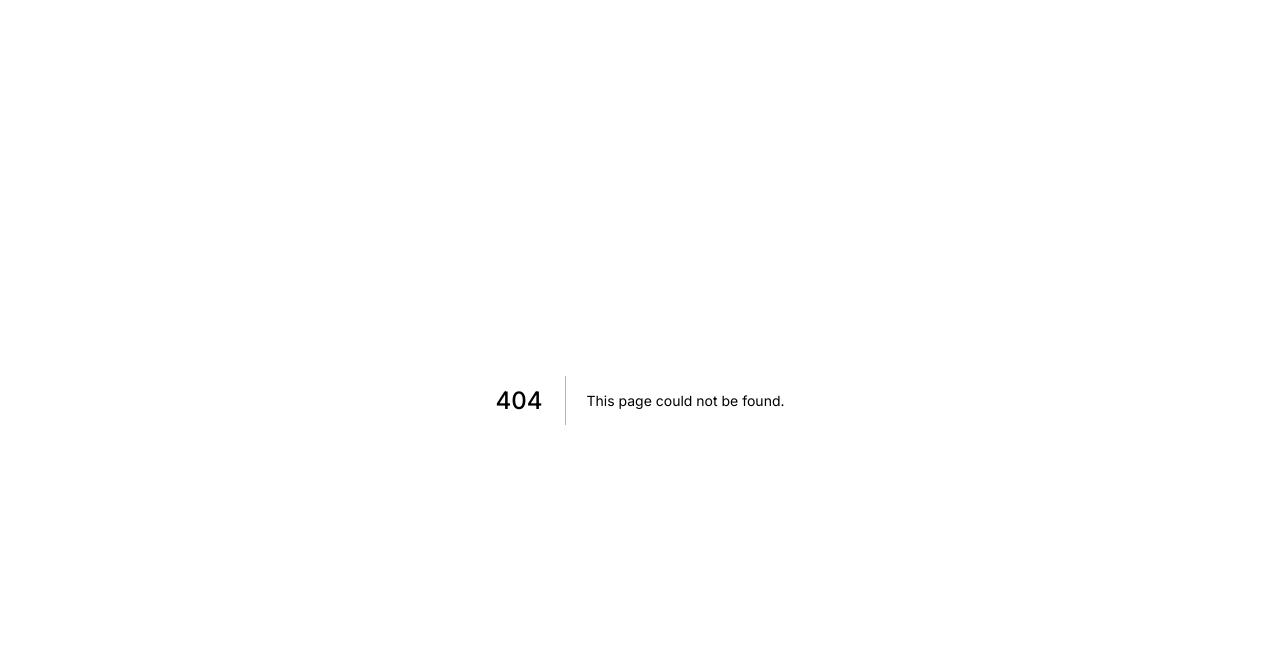
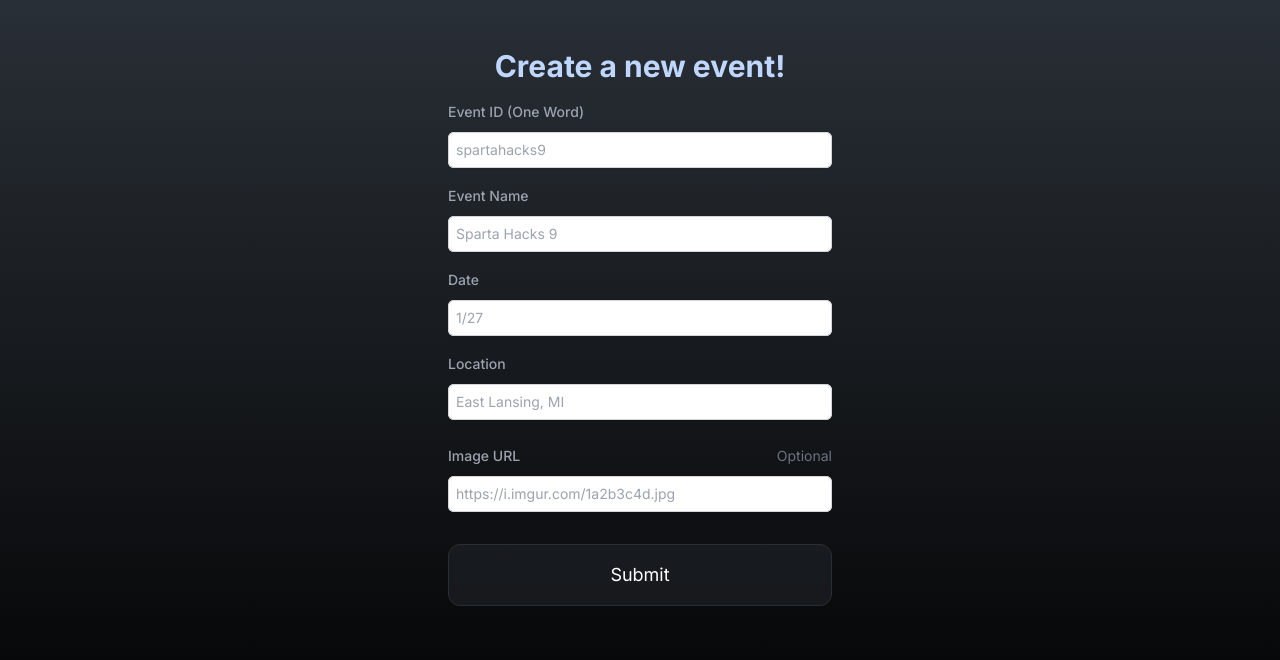
Before and after one commit to AjayGanesh02/CrowdCam, a Next.js app in the folder frontend/: page /events/create in a window 1280 px wide. Before the commit this address had no page. Shown: the top 660 px of the page. Built offline with nearby package versions, Linux system fonts and the light colour scheme.

Commit message:
made create page

```diff
--- a/frontend/src/pages/events/[eventId]/query.tsx
+++ b/frontend/src/pages/events/[eventId]/query.tsx
@@ -26,9 +26,9 @@ const QueryPage = () => {
       <div className={"text-3xl pt-8 px-8 text-[#BFD7FF] font-bold"}>
         <p>Query {queryResults.length > 0 ? "Results" : "Page"}</p>
       </div>
-      <div className={"mt-12"}>
+      <div className={""}>
         {queryResults.length == 0 ? (
-          <div>
+          <div className={"mt-12"}>
             <p className={"text-white my-8 px-4"}>
               {prompt}
             </p>
@@ -36,7 +36,6 @@ const QueryPage = () => {
               search={true}
               begun={() => {}}
               setter={(reply: any) => {
-                console.log(reply);
                 if (reply.error) {
                   setPrompt(`${ reply.error }. Please try again.`);
                 }
@@ -53,7 +52,7 @@ const QueryPage = () => {
           </div>
         ) : (
           <>
-            <div className={"flex px-10 pb-20"}>
+            <div className={"flex px-10 pb-20 mt-4"}>
               <div className="grid gap-4 mx-auto">
                 <div className="flex items-center max-h-[480px]">
                   <img
@@ -86,6 +85,9 @@ const QueryPage = () => {
                     </div>
                   ))}
                 </div>
+                <div className={"text-gray-400"}>
+                  {queryResults?.length} Queries Found
+                </div>
               </div>
             </div>
           </>
--- /dev/null
+++ b/frontend/src/pages/events/create.tsx
@@ -0,0 +1,191 @@
+import { useRouter } from "next/router";
+import { useState } from "react";
+
+const EventUploadPage = () => {
+  const router = useRouter();
+
+  const [eventId, setEventId] = useState<string>("")
+  const [eventName, setEventName] = useState<string>("")
+  const [eventDate, setEventDate] = useState<string>("")
+  const [eventLocation, setEventLocation] = useState<string>("")
+  const [eventImage, setEventImage] = useState<string>("")
+  const [inputError, setInputError] = useState<string>("")
+
+  const validateOutput = (e: any) => {
+    e.preventDefault()
+
+    if (eventId.length == 0) {
+      setInputError("Please enter an event ID")
+      return
+    } else if (eventId.includes(" ")) {
+      setInputError("Please enter a valid event ID (no spaces)")
+      return
+    }
+
+    if(eventName.length == 0) {
+      setInputError("Please enter an event name")
+      return
+    }
+
+    if(eventDate.length == 0) {
+      setInputError("Please enter an event date")
+      return
+    } else if(eventDate.length > 4 || !eventDate.includes("/") || eventDate.length < 3) {
+      setInputError("Please only enter the date in MM/DD format")
+      return
+    }
+
+    if(eventLocation.length == 0) {
+      setInputError("Please enter an event location")
+      return
+    }
+
+    var formData = new FormData()
+    formData.append("eventId", eventId)
+    formData.append("name", eventName)
+    formData.append("date", eventDate)
+    formData.append("location", eventLocation)
+    formData.append("imageUrl", eventImage.length > 0 ? eventImage : "https://static.thenounproject.com/png/4974686-200.png")
+
+    try {
+      const response = fetch("/api/newevent", {
+        method: "POST",
+        body: formData
+      })
+    } catch (e) {
+      console.error(e)
+    }
+
+    router.push(`/events/${eventId}/upload`);
+  }
+
+  return (
+    <main
+      className={
+        "min-h-screen overscroll-none bg-gradient-to-t from-black to-[#292F36]"
+      }
+    >
+      <div className={"pt-8 px-4"}>
+        <div className={"text-3xl py-4 text-[#BFD7FF] font-bold text-center"}>
+          <p>Create a new event!</p>
+        </div>
+      </div>
+      <div className={"px-4"}>
+        {
+          inputError.length > 0 &&
+          <div className={"text-red-400 mx-auto text-center"}>
+            {inputError}
+          </div>
+        }
+        <form className={"max-w-96 mx-auto"}>
+          <div>
+            <label htmlFor="email" className="block text-sm font-medium leading-6 text-gray-400">
+              Event ID (One Word)
+            </label>
+            <div className="mt-2">
+              <input
+                type="name"
+                name="name"
+                id="name"
+                value={eventId}
+                onChange={(e) => setEventId(e.target.value)}
+                className="px-2 block w-full rounded-md border-0 py-1.5 text-gray-600 shadow-sm ring-1 ring-inset ring-gray-300 placeholder:text-gray-400 focus:ring-2 focus:ring-inset focus:ring-indigo-600 sm:text-sm sm:leading-6"
+                placeholder="spartahacks9"
+              />
+            </div>
+          </div>
+
+          <div className={"mt-4"}>
+            <label htmlFor="email" className="block text-sm font-medium leading-6 text-gray-400">
+              Event Name
+            </label>
+            <div className="mt-2">
+              <input
+                type="name"
+                name="name"
+                id="name"
+                value={eventName}
+                onChange={(e) => setEventName(e.target.value)}
+                className="px-2 block w-full rounded-md border-0 py-1.5 text-gray-600 shadow-sm ring-1 ring-inset ring-gray-300 placeholder:text-gray-400 focus:ring-2 focus:ring-inset focus:ring-indigo-600 sm:text-sm sm:leading-6"
+                placeholder="Sparta Hacks 9"
+              />
+            </div>
+          </div>
+
+          <div className={"mt-4"}>
+            <label htmlFor="email" className="block text-sm font-medium leading-6 text-gray-400">
+              Date
+            </label>
+            <div className="mt-2">
+              <input
+                type="input"
+                name="date"
+                id="date"
+                value={eventDate}
+                onChange={(e) => setEventDate(e.target.value)}
+                className="px-2 block w-full rounded-md border-0 py-1.5 text-gray-600 shadow-sm ring-1 ring-inset ring-gray-300 placeholder:text-gray-400 focus:ring-2 focus:ring-inset focus:ring-indigo-600 sm:text-sm sm:leading-6"
+                placeholder="1/27"
+              />
+            </div>
+          </div>
+
+          <div className={"mt-4"}>
+            <label htmlFor="email" className="block text-sm font-medium leading-6 text-gray-400">
+              Location
+            </label>
+            <div className="mt-2">
+              <input
+                type="location"
+                name="location"
+                id="location"
+                value={eventLocation}
+                onChange={(e) => setEventLocation(e.target.value)}
+                className="px-2 block w-full rounded-md border-0 py-1.5 text-gray-600 shadow-sm ring-1 ring-inset ring-gray-300 placeholder:text-gray-400 focus:ring-2 focus:ring-inset focus:ring-indigo-600 sm:text-sm sm:leading-6"
+                placeholder="East Lansing, MI"
+              />
+            </div>
+          </div>
+
+          <div className={"mt-2"}>
+            <div className="flex justify-between">
+              <label htmlFor="email" className="block text-sm font-medium leading-6 text-gray-400 mt-4">
+                Image URL
+              </label>
+              <span className="text-sm leading-6 text-gray-500 mt-4" id="email-optional">
+              Optional
+            </span>
+            </div>
+            <div className="mt-2">
+              <input
+                type="link"
+                name="link"
+                id="link"
+                value={eventImage}
+                onChange={(e) => setEventImage(e.target.value)}
+                className="px-2 block w-full rounded-md border-0 py-1.5 text-gray-900 shadow-sm ring-1 ring-inset ring-gray-300 placeholder:text-gray-400 focus:ring-2 focus:ring-inset focus:ring-indigo-600 sm:text-sm sm:leading-6"
+                placeholder="https://i.imgur.com/1a2b3c4d.jpg"
+                aria-describedby="link"
+              />
+            </div>
+          </div>
+
+          <div className={"mt-4"}>
+            <button
+              className={
+                "text-white border w-full mx-auto py-4 border-[#292f36] rounded-xl bg-[#292F36] bg-opacity-40 text-lg mt-4"
+              }
+              onClick={(e) => {
+                 validateOutput(e)
+              }}
+            >
+              Submit
+            </button>
+          </div>
+
+        </form>
+      </div>
+    </main>
+  );
+};
+
+export default EventUploadPage;
--- a/frontend/src/pages/events/index.tsx
+++ b/frontend/src/pages/events/index.tsx
@@ -1,21 +1,30 @@
 import { ChevronRightIcon } from "@heroicons/react/16/solid";
-import { MagnifyingGlassIcon } from "@heroicons/react/24/outline";
+import { MagnifyingGlassIcon, PlusCircleIcon } from "@heroicons/react/24/outline";
 import { useRouter } from "next/router";
-import { useEffect } from "react";
 import { kv } from "@vercel/kv";
+import {useEffect, useState} from "react";
 
 export type EventType = {
   eventId: string;
   name: string;
   date: string;
   location: string;
+  imageUrl: string
 };
 
 const EventsPage = ({ events }: { events: EventType[] }) => {
   const router = useRouter();
+  const [toggleSearch, setToggleSearch] = useState(false);
+  const [search, setSearch] = useState<string>("");
+  const [displayEvents, setDisplayEvents] = useState<EventType[]>(events);
+
   useEffect(() => {
-    console.log(router.query.type);
-  }, [router]);
+    if (search.length > 0) {
+      setDisplayEvents(events.filter((event) => event.name.toLowerCase().includes(search.toLowerCase())));
+    } else {
+      setDisplayEvents(events);
+    }
+  }, [events, search]);
 
   return (
     <main
@@ -26,23 +35,30 @@ const EventsPage = ({ events }: { events: EventType[] }) => {
       <div className={"px-8"}>
         <div className={"mx-auto pt-8"}>
           <div className={"text-3xl pt-4 text-[#BFD7FF] font-bold flex"}>
-            <p>Events Page</p>
-            <MagnifyingGlassIcon className={"w-8 ml-auto"} />
+            <span>Events Page</span>
+            <MagnifyingGlassIcon className={"w-8 ml-auto"} onClick={() => setToggleSearch((prevState) => !prevState)}/>
+            <PlusCircleIcon  className={"w-8 ml-1 sm:ml-4"} onClick={() => router.push('/events/create')}/>
           </div>
+          {
+            toggleSearch &&
+            <input className={"w-full mt-2 rounded-md p-1"}
+                   value={search}
+                   onChange={(e) => setSearch(e.target.value)}/>
+          }
 
           {/* event clickables */}
-          <div className={"grid grid-cols-1 lg:grid-cols-2 place-items-center"}>
-            {events.map((event, idx) => (
+          <div className={"grid grid-cols-1 md:grid-cols-2 xl:grid-cols-3 gap-4 place-items-center mt-10"}>
+            {displayEvents.map((event, idx) => (
               <div
                 key={idx}
                 className={
-                  "border border-gray-700 mt-10 w-full max-w-96 rounded-md p-2"
+                  "border border-gray-700 w-full rounded-md p-2 hover:cursor-pointer hover:bg-opacity-40 hover:bg-[#292F36]"
                 }
                 onClick={() => {
-                  if (router.query.type == "query") {
+                  if (router.query.type == "upload") {
+                    router.push(`/events/${event.eventId}/upload`);
+                  } else {
                     router.push(`/events/${event.eventId}/query`);
-                  } else {
-                    router.push(`/events/${event.eventId}/upload`);
                   }
                 }}
               >
```
